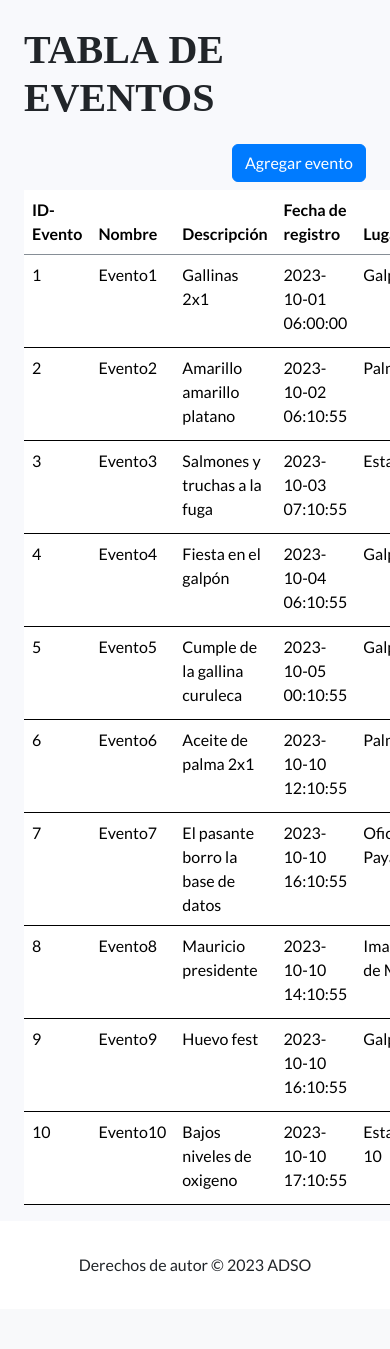
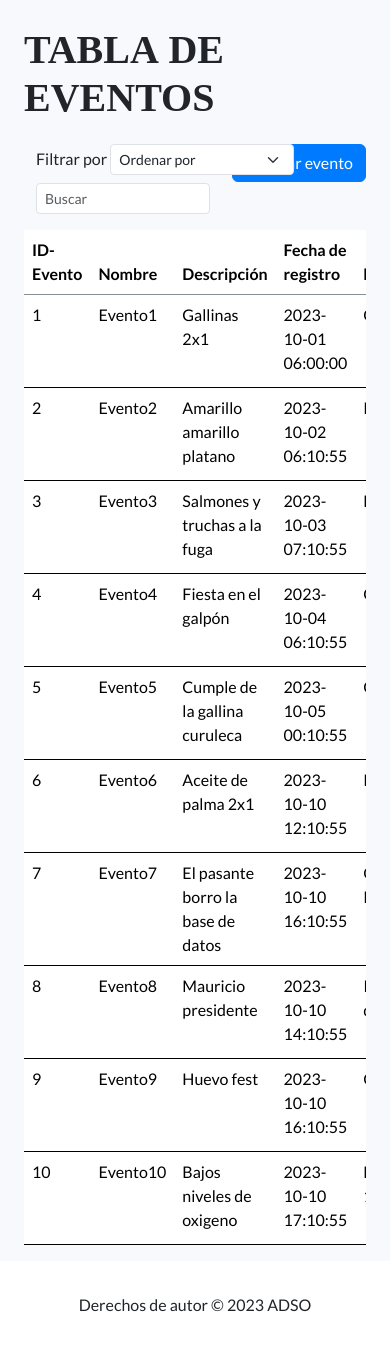
Before and after one commit to Dejatori/eventos, a PHP site: page /novedades.php in a window 390 px wide; the page is wider, and only the part inside the window is pictured. Shown: the part 102-1451 px from the top of that part. Before the commit the page ends 1374 px from the top of that part, so only its background shows below. Run offline with PHP 8.4, Linux system fonts and the light colour scheme; the visitor is signed in with stand-in values (Sample User, id 1); data comes from the database, SQL or seed files in the repository.

Commit message:
Añadiendo filtros a la tabla de eventos

```diff
--- a/novedades.php
+++ b/novedades.php
@@ -74,9 +74,36 @@ try {
                 <main>
                     <section>
                         <div class="container">
-                            <h1 class="mt-4 mb-4 text-uppercase" style="font-family: 'Noto Serif Dogra', serif;font-size: 40px;font-weight: bold;">Tabla de eventos</h1>
-                            <a type="button" class="btn btn-primary float-end mb-2" data-bs-toggle="modal" data-bs-target="#registerModal">Agregar evento</a>
-                            <table class="table">
+                        <h1 class="mt-4 mb-4 text-uppercase" style="font-family: 'Noto Serif Dogra', serif;font-size: 40px;font-weight: bold;">Tabla de eventos</h1>
+                        <a type="button" class="btn btn-primary float-end" data-bs-toggle="modal" data-bs-target="#registerModal">Agregar evento</a>
+                            <div class="card-body">
+                                <div class="row">
+                                    <div class="col-md-6 text-nowrap">
+                                        <div id="eventTable_length" class="eventTables_length" aria-controls="eventTable">
+                                            <label class="form-label">Filtrar por
+                                                <select class="d-inline-block form-select form-select-sm">
+                                                    <option>Ordenar por</option>
+                                                    <option value="1">ID-Evento</option>
+                                                    <option value="2">Nombre</option>
+                                                    <option value="3">Descripción</option>
+                                                    <option value="4">Fecha de registro</option>
+                                                    <option value="5">Lugar</option>
+                                                    <option value="6">Fecha y Hora</option>
+                                                </select>&nbsp;
+                                            </label>
+                                        </div>
+                                    </div>
+                                    <div class="col-md-6">
+                                        <div class="text-md-end eventTables_filter" id="eventTable_filter">
+                                            <label class="form-label">
+                                                <input type="search" class="form-control form-control-sm" aria-controls="eventTable" placeholder="Buscar">
+                                            </label>
+                                        </div>
+                                    </div>
+                                </div>
+                            </div>
+                            <div class="table-responsive table mt-2" id="eventTable" role="grid" aria-describedby="eventTable_info">
+                            <table class="table my-0" id="eventTable">
                                 <thead>
                                     <tr>
                                         <th scope="col">ID-Evento</th>
--- a/registrarse.php
+++ b/registrarse.php
@@ -34,8 +34,8 @@ require_once 'servidor/funciones.php'; // Archivo que contiene las funciones
                                         <?php
                                             echo "\n";
                                             if (!empty($_SESSION['register_message'])) {
-                                                echo $_SESSION['register_message'];
-                                                unset ($_SESSION['register_message']);
+                                                echo $mensaje = mostrar_mensaje_registro();
+                                                unset($_SESSION['register_message']);
                                             };
                                         ?>
                                         <div class="card-body d-flex flex-column align-items-center">
@@ -45,7 +45,7 @@ require_once 'servidor/funciones.php'; // Archivo que contiene las funciones
                                                     <path d="M8 8a3 3 0 1 0 0-6 3 3 0 0 0 0 6Zm2-3a2 2 0 1 1-4 0 2 2 0 0 1 4 0Zm4 8c0 1-1 1-1 1H3s-1 0-1-1 1-4 6-4 6 3 6 4Zm-1-.004c-.001-.246-.154-.986-.832-1.664C11.516 10.68 10.289 10 8 10c-2.29 0-3.516.68-4.168 1.332-.678.678-.83 1.418-.832 1.664h10Z"></path>
                                                 </svg>
                                             </div>
-                                            <form class="text-center" action="registrar-usuario.php" method="post">
+                                            <form class="text-center" method="POST">
                                                 <div class="mb-3">
                                                     <label for="nombre" class="form-label" style="font-size: 20px;">Ingresa tu nombre</label>
                                                     <input class="form-control item" type="text" name="nombre"
--- a/servidor/funciones.php
+++ b/servidor/funciones.php
@@ -40,6 +40,29 @@ if (isset($_POST['login_user'])) {
         header('Location: iniciar-sesion.php');
         exit();
     }
+}
+
+// Función para registrar un usuario
+if (isset($_POST["registrar_usuario"])) {
+
+    // Instancia de conexión y autenticación
+    $conexion = new Conexion();
+    $Auth = new Auth($conexion);
+    $nombre = $_POST["nombre"];
+    $apellido = $_POST["apellido"];
+    $correo = $_POST["correo"];
+    $clave = $_POST["clave"];
+
+    // Insertar el nuevo usuario en la base de datos
+    if ($Auth->registrar_usuario($nombre, $apellido, $correo, $clave)) {
+        // Mensaje de se ha registrado un usuario exitosamente
+        $_SESSION['register_message'] = 3;
+    } else {
+        // Mensaje de error al registrar un usuario
+        $_SESSION['register_message'] = 1;
+    }
+    header("location: registrarse.php");
+    exit();
 }
 
 // Función para cerrar la sesión
--- a/templates/navbar.php
+++ b/templates/navbar.php
@@ -29,7 +29,7 @@
                 </li>
                 <?php if (isset($_SESSION['usuario_id'])) { ?>
                     <li class="nav-item" style="margin: 0 0 0 20px;">
-                        <form method="post">
+                        <form method="POST">
                             <button type="submit" class="btn btn-primary border rounded ms-auto" name="cerrar_sesion">
                                 Cerrar sesión
                                 <i class="fas fa-sign-out-alt"></i>
```
Also changed, not shown: logear.php (deleted, +0 -26 lines), registrar-usuario.php (deleted, +0 -26 lines).
